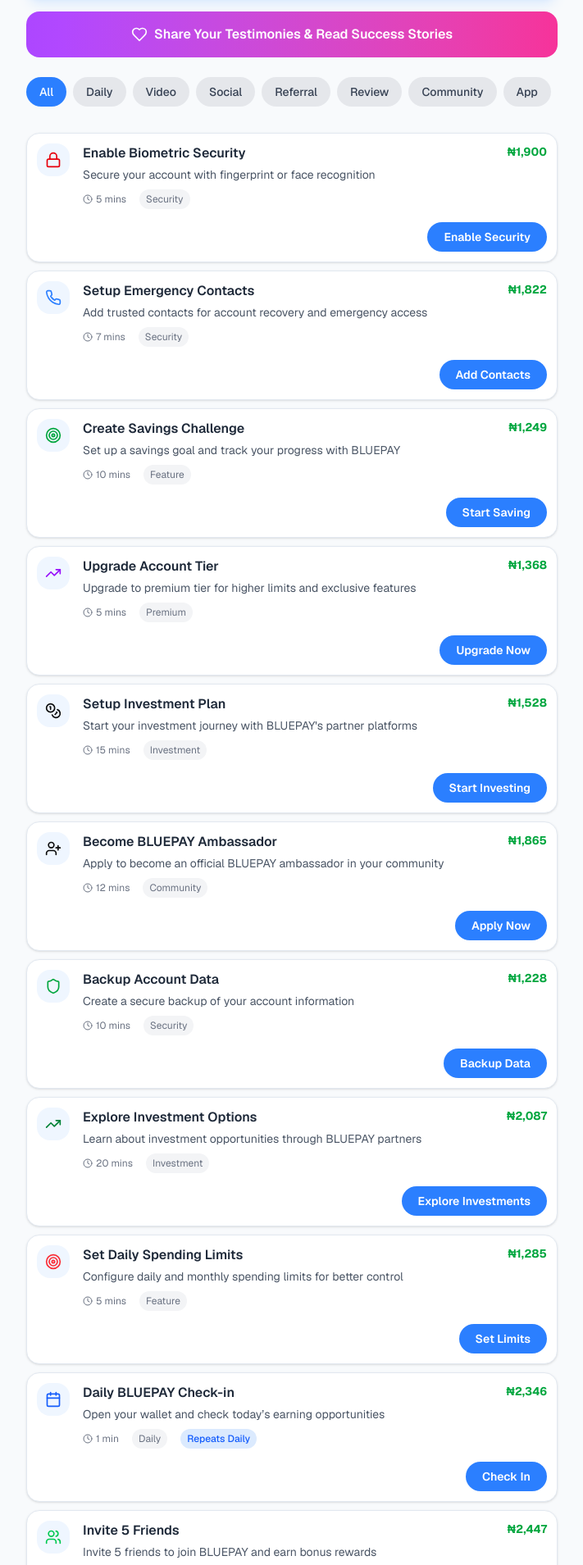
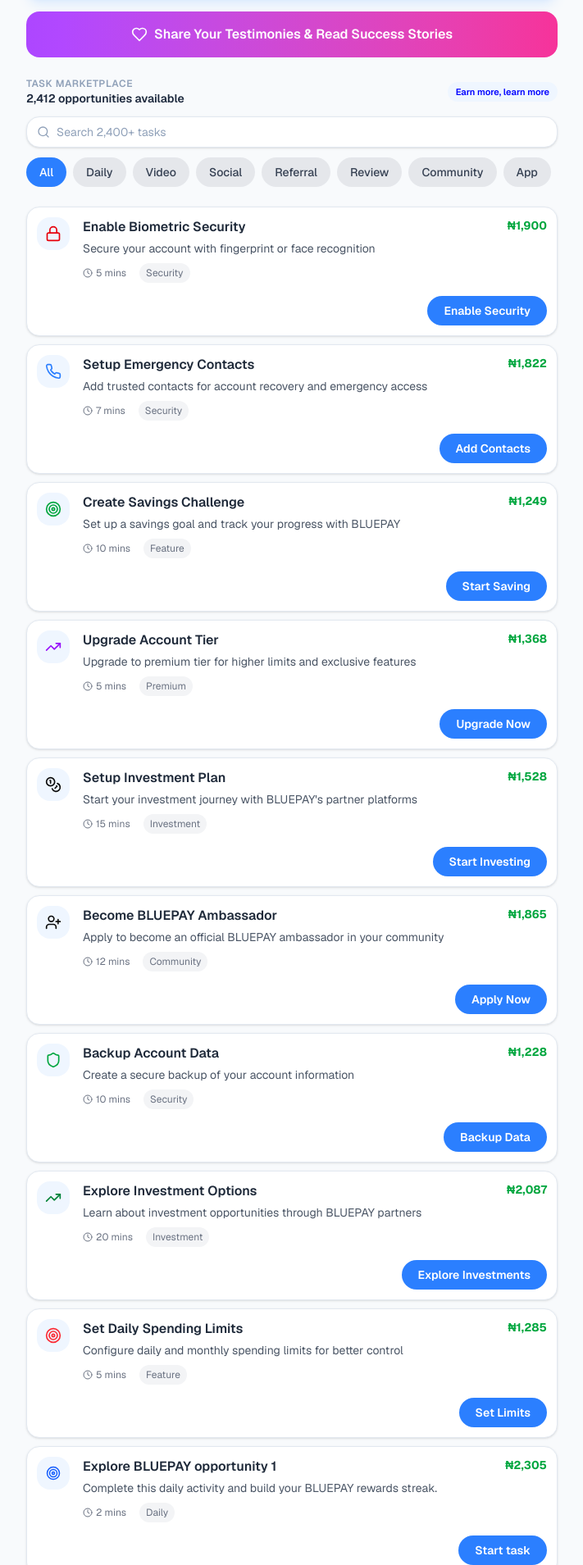
Before and after one commit to UJu496/bluepay1, a Next.js app: page /earn in a window 1280 px wide. Shown: the part 231-2140 px from the top of the page at 82% size, without its empty margins (284-995 px from the left). Built offline with nearby package versions, Linux system fonts and the light colour scheme.

Commit message:
Expand earn task marketplace and compact UI

```diff
--- a/app/earn/page.tsx
+++ b/app/earn/page.tsx
@@ -982,6 +982,26 @@ const taskSets = [
   ],
 ]
 
+const catalogCategories = ["Daily", "Video", "Learning", "Community", "Feedback", "Lifestyle", "Money Tips", "Social Impact", "Wellness", "Creativity"]
+const catalogVerbs = ["Explore", "Review", "Learn", "Share", "Complete", "Discover", "Rate", "Practice", "Try", "Answer"]
+const generatedTaskCatalog: Task[] = Array.from({ length: 2400 }, (_, index) => {
+  const category = catalogCategories[index % catalogCategories.length]
+  const verb = catalogVerbs[index % catalogVerbs.length]
+  const number = index + 1
+  return {
+    id: `catalog-task-${number}`,
+    title: `${verb} BLUEPAY opportunity ${number}`,
+    description: `Complete this ${category.toLowerCase()} activity and build your BLUEPAY rewards streak.`,
+    reward: 350 + (index % 12) * 125,
+    icon: <Target className="text-blue-600" size={18} />,
+    category,
+    timeRequired: `${2 + (index % 8)} mins`,
+    completed: false,
+    action: "Start task",
+  }
+})
+const taskSetsWithCatalog = taskSets.map((set) => [...set, ...generatedTaskCatalog])
+
 export default function EarnPage() {
   const router = useRouter()
   const [tasks, setTasks] = useState<Task[]>([])
@@ -1006,8 +1026,8 @@ export default function EarnPage() {
     if (lastResetDate !== today) {
       // Calculate which task set to use based on day
       const daysSinceEpoch = Math.floor(Date.now() / (1000 * 60 * 60 * 24))
-      const taskSetIndex = daysSinceEpoch % taskSets.length
-      const todaysTasks = taskSets[taskSetIndex]
+      const taskSetIndex = daysSinceEpoch % taskSetsWithCatalog.length
+      const todaysTasks = taskSetsWithCatalog[taskSetIndex]
 
       // Reset all tasks for new day
       localStorage.removeItem("completedTasks")
@@ -1037,7 +1057,7 @@ export default function EarnPage() {
       // Load current task set and completed tasks
       const savedTaskSet = localStorage.getItem("currentTaskSet")
       const taskSetIndex = savedTaskSet ? Number.parseInt(savedTaskSet) : 0
-      const currentTasks = taskSets[taskSetIndex] || taskSets[0]
+      const currentTasks = taskSetsWithCatalog[taskSetIndex] || taskSetsWithCatalog[0]
 
       const saved = localStorage.getItem("completedTasks")
       if (saved) {
@@ -1179,8 +1199,14 @@ export default function EarnPage() {
   ]
 
   const [selectedCategory, setSelectedCategory] = useState("All")
+  const [searchQuery, setSearchQuery] = useState("")
+  const [visibleCount, setVisibleCount] = useState(30)
 
+  const normalizedQuery = searchQuery.trim().toLowerCase()
   let filteredTasks = selectedCategory === "All" ? tasks : tasks.filter((task) => task.category === selectedCategory)
+  if (normalizedQuery) {
+    filteredTasks = filteredTasks.filter((task) => `${task.title} ${task.description} ${task.category}`.toLowerCase().includes(normalizedQuery))
+  }
 
   const recurringTasks = [
     {
@@ -1230,6 +1256,8 @@ export default function EarnPage() {
       }
     }
   })
+
+  const visibleTasks = filteredTasks.slice(0, visibleCount)
 
   return (
     <div className="min-h-screen bg-slate-50">
@@ -1283,8 +1311,21 @@ export default function EarnPage() {
           </button>
         </div>
 
+        <div className="mb-3 flex items-center justify-between gap-2">
+          <div>
+            <p className="text-xs font-semibold uppercase tracking-wider text-slate-400">Task marketplace</p>
+            <p className="text-sm font-semibold text-slate-800">{filteredTasks.length.toLocaleString()} opportunities available</p>
+          </div>
+          <div className="rounded-full bg-blue-50 px-2.5 py-1 text-[11px] font-semibold text-[#0000ff]">Earn more, learn more</div>
+        </div>
+        <label className="mb-3 flex items-center gap-2 rounded-xl border border-slate-200 bg-white px-3 py-2 shadow-sm">
+          <Search size={16} className="text-slate-400" />
+          <span className="sr-only">Search tasks</span>
+          <input value={searchQuery} onChange={(event) => { setSearchQuery(event.target.value); setVisibleCount(30) }} placeholder="Search 2,400+ tasks" className="min-w-0 flex-1 bg-transparent text-sm outline-none placeholder:text-slate-400" />
+        </label>
+
         {/* Categories */}
-        <div className="mb-6">
+        <div className="mb-4">
           <div className="flex gap-2 overflow-x-auto pb-2">
             {categories.map((category) => (
               <button
@@ -1304,7 +1345,7 @@ export default function EarnPage() {
 
         {/* Tasks List */}
         <div className="space-y-2.5 pb-20">
-          {filteredTasks.map((task) => (
+          {visibleTasks.map((task) => (
             <div key={task.id} className="rounded-2xl border border-slate-200 bg-white p-3 shadow-sm">
               <div className="flex items-start gap-4">
                 <div className="flex h-10 w-10 shrink-0 items-center justify-center rounded-xl bg-blue-50">
@@ -1363,6 +1404,11 @@ export default function EarnPage() {
             </div>
           ))}
         </div>
+        {visibleCount < filteredTasks.length && (
+          <button onClick={() => setVisibleCount((count) => count + 30)} className="mt-3 w-full rounded-xl border border-blue-200 bg-white py-2.5 text-xs font-bold text-[#0000ff] transition hover:bg-blue-50">
+            Load 30 more tasks ({(filteredTasks.length - visibleCount).toLocaleString()} left)
+          </button>
+        )}
       </div>
     </div>
   )
```
